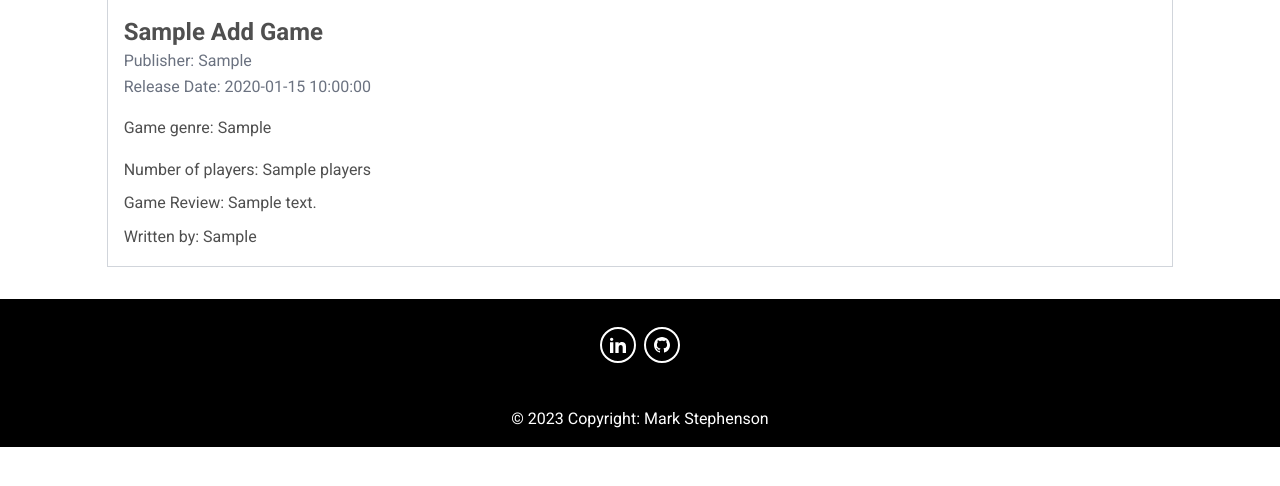
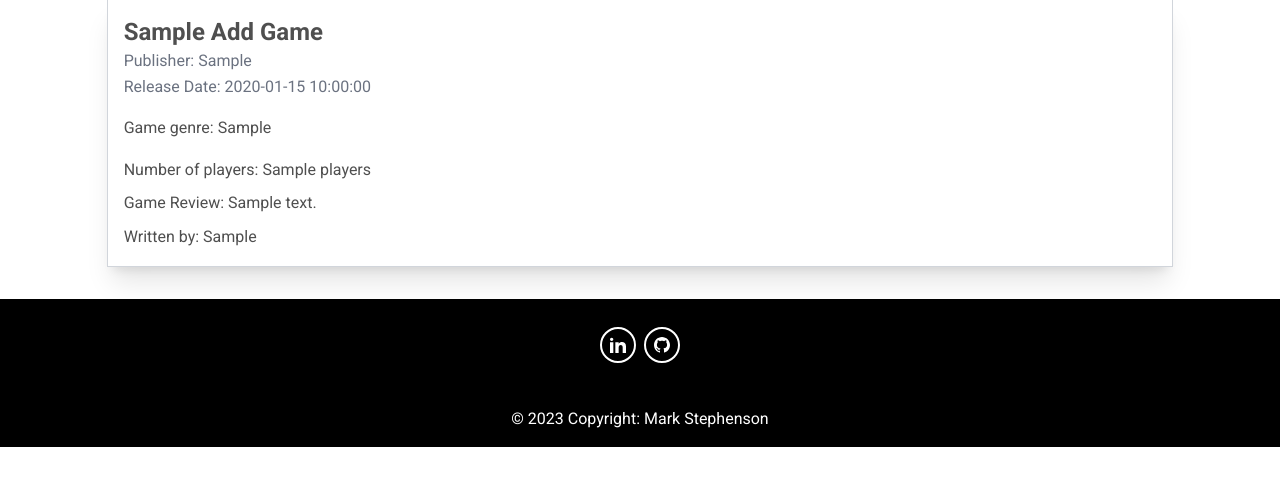
Before and after one commit to MJstephenson/game-reviews, a Flask app: page /reviews in a window 1280 px wide. Shown: the part 213-699 px from the top of the page. Run offline with Flask 3, Linux system fonts and the light colour scheme; a database or web service that is not in the repository returns one stand-in record (values such as "Sample title"); some libraries are stand-ins or nearby versions; some web fonts are replaced.

Commit message:
Style reviews container and text

```diff
--- a/templates/reviews.html
+++ b/templates/reviews.html
@@ -5,7 +5,7 @@
 <h1 class="text-center">Sega Game Reviews</h1>
 
 {% for games in add_game %}
-<div class="my-8 border border-gray-300 p-4 w-5/6 mx-auto">
+<div class="my-8 border border-gray-300 p-4 w-5/6 mx-auto hover:scale-105 shadow-xl">
     <h2 class="text-2xl font-bold capitalize">{{ games.game_name }}</h2>
     <p class="text-gray-500"><span>Publisher: </span>{{ games.game_publisher }}</p>
     <p class="text-gray-500"><span>Release Date: </span>{{ games.release_date }}</p>
```
